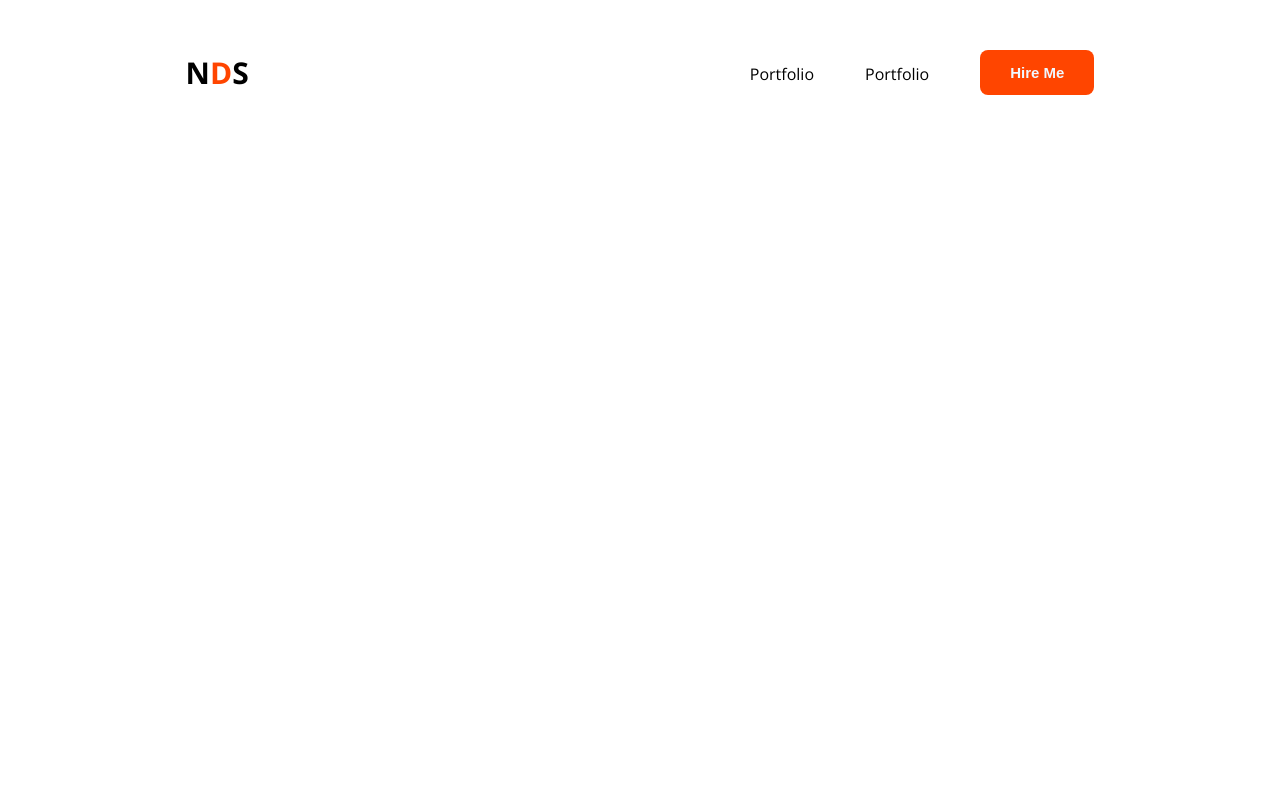
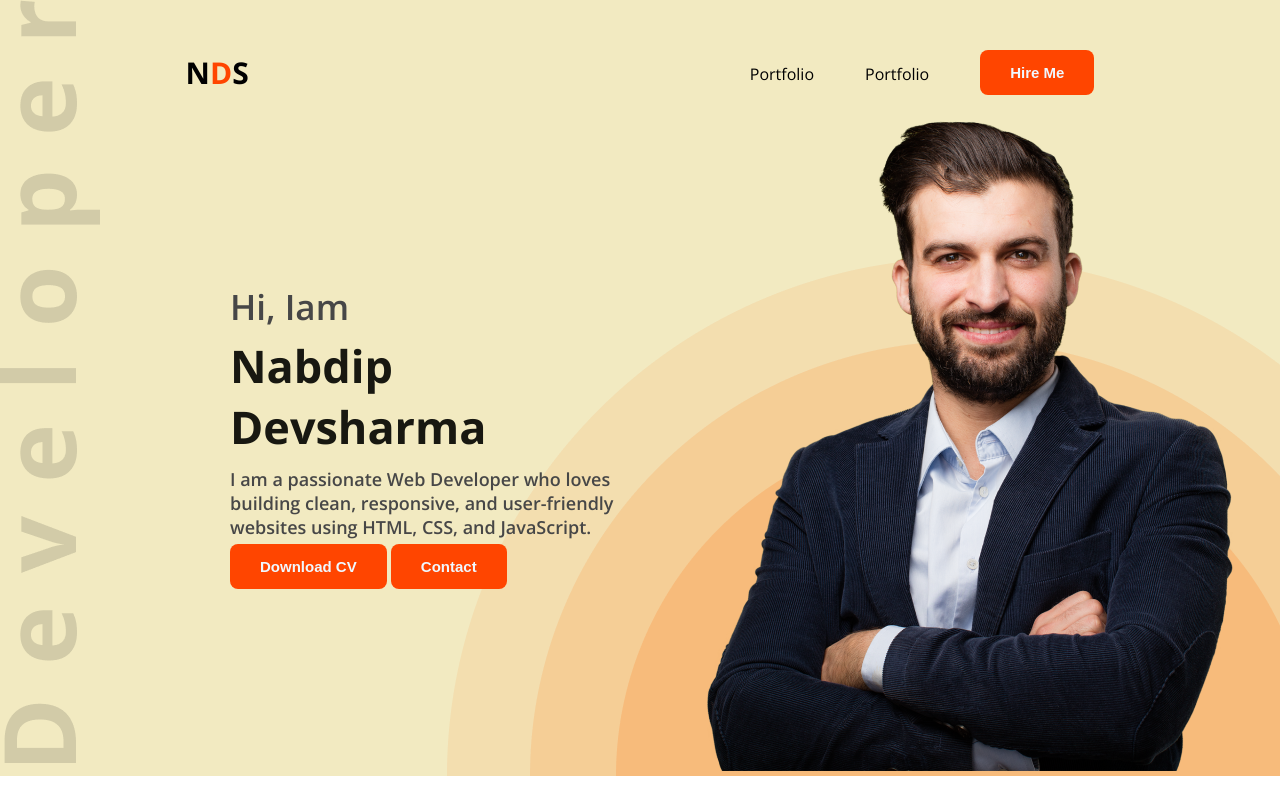
Before and after one commit to NabdipDEV/Portfolio-website, a plain HTML site: page index.html in a window 1280 px wide. Drawn offline with nearby package versions, Linux system fonts and the light colour scheme.

Commit message:
Meaningful Message

```diff
--- a/index.html
+++ b/index.html
@@ -21,6 +21,22 @@
                 <li> <button class="btn">Hire Me</button></li>
             </ul>
         </nav>
+
+        <section id="banner">
+            <div class="banner-contanir">
+                <h2>Hi, Iam</h2>
+                <h1>Nabdip Devsharma</h1>
+                <p>I am a passionate Web Developer who loves building clean, responsive, and user-friendly websites using HTML, CSS, and JavaScript.</p>
+                <div>
+                    <button class="btn">Download CV</button>
+                    <button class="btn">Contact</button>
+                </div>
+
+            </div>
+            <div class="banner-image">
+                <img src="images/hardy.png" alt="">
+            </div>
+        </section>
     </header>
 
 
--- a/style/portfolio.css
+++ b/style/portfolio.css
@@ -27,12 +27,16 @@
   font-size: 15px;
   font-weight: bold;
   color: aliceblue;
+  cursor: pointer;
 }
 
 /* main style */
 header{
-  /* background-color: rgba(234, 220, 151, 0.593); */
+  background-color: rgba(234, 220, 151, 0.593);
   padding-top: 50px;
+  background-image: url(../images/developer.png), url(../images/header_bg.png);
+  background-position: top left, bottom right;
+  background-repeat: no-repeat;
 }
 nav{
   width: 71%;
@@ -55,3 +59,37 @@ nav .menu a{
   color: #474747;
 
 }
+#banner{
+  /* border: 1px solid red; */
+  margin: 0 38px 0 230px;
+  display: flex;
+  justify-content: center;
+  align-items: center;
+}
+
+#banner .banner-contanir{
+  max-width: 545px;
+}
+
+#banner .banner-contanir h2{
+  font-size: 35px;
+  font-weight: 600;
+  color: #474747;
+  margin-bottom: 5px;
+}
+#banner .banner-contanir h1{
+  font-size: 45px;
+  font-weight: bold;
+  color: #181811;
+  margin-bottom: 10px;
+}
+#banner .banner-contanir p{
+  font-size: 18px;
+  font-weight: 600;
+  color: #474747;
+  margin-bottom: 5px;
+}
+#banner .banner-image{
+  max-width: 645px;
+  vertical-align: middle;
+}
```
